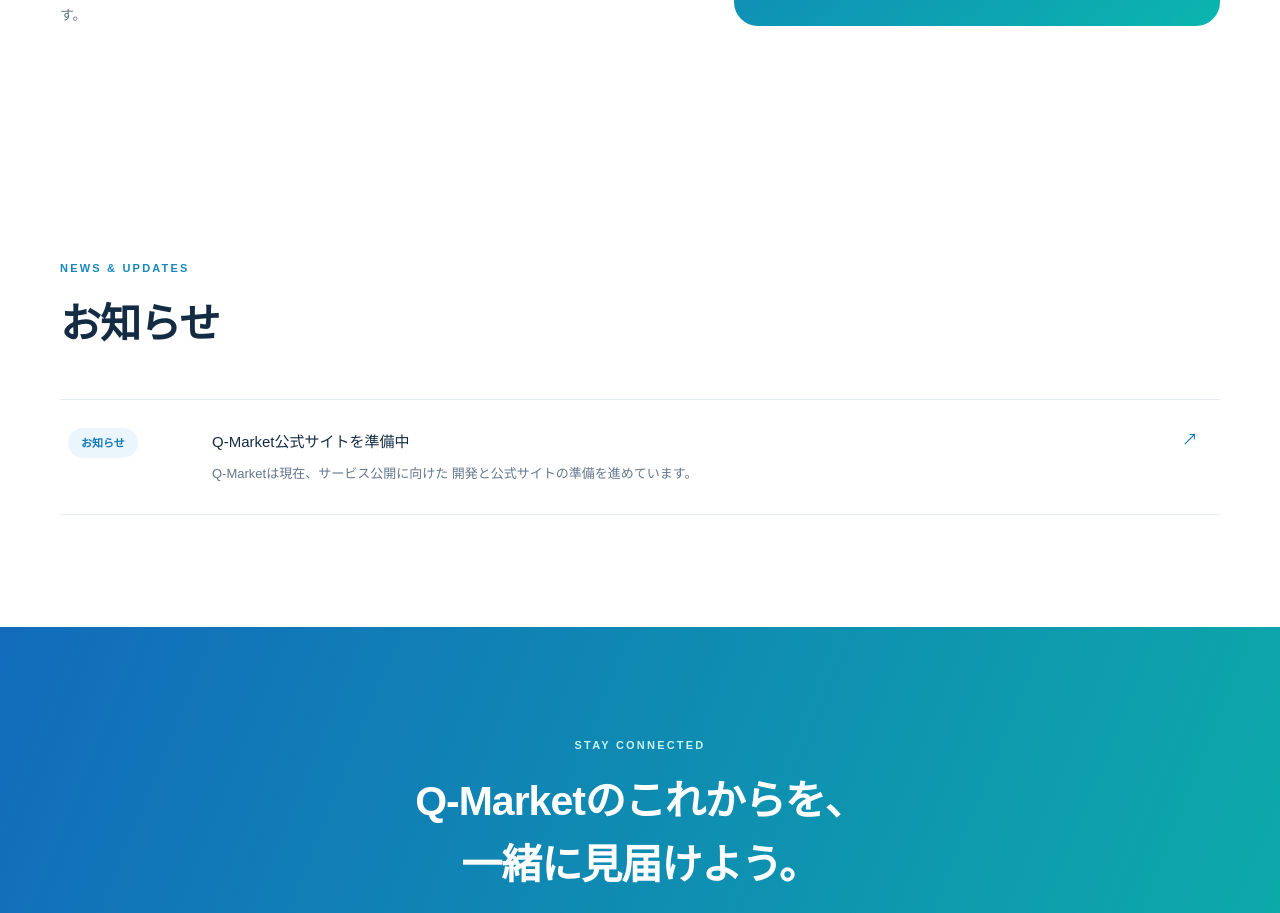
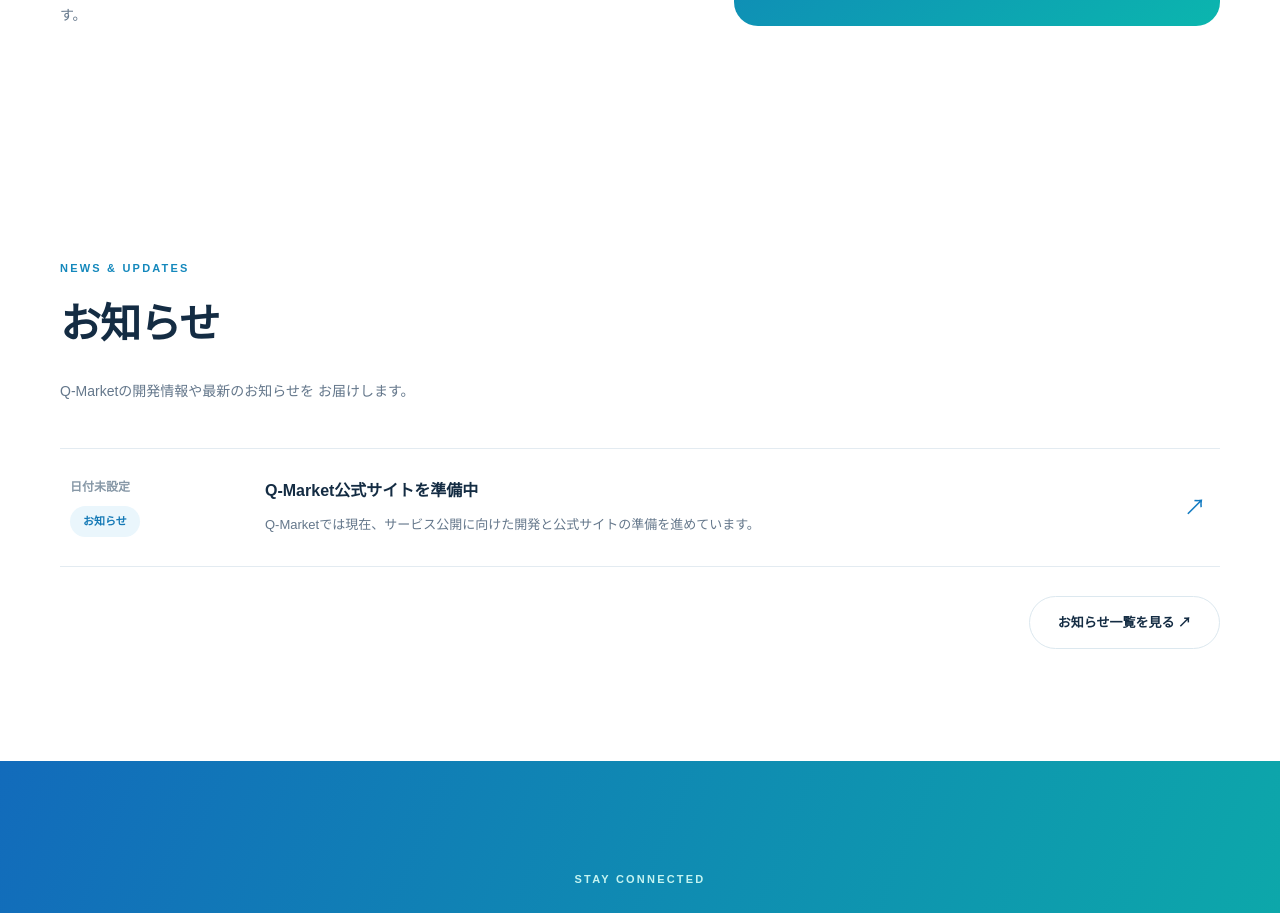
Before and after one commit to yuki0602666/q-market-website, a Next.js app: page / in a window 1280 px wide. Shown: the part 4167-5080 px from the top of the page. Built offline with nearby package versions, Linux system fonts and the light colour scheme.

Commit message:
Connect homepage news to news data

```diff
--- /dev/null
+++ b/app/home-news.css
@@ -0,0 +1,93 @@
+
+.home-news-list {
+  border-top: 1px solid #e3ebf1;
+}
+
+.home-news-item {
+  display: grid;
+  grid-template-columns: 170px minmax(0, 1fr) 30px;
+  align-items: center;
+  gap: 25px;
+  padding: 28px 10px;
+  border-bottom: 1px solid #e3ebf1;
+  transition: background 0.2s, padding 0.2s;
+}
+
+.home-news-item:hover {
+  background: #f7fbfd;
+  padding-left: 20px;
+  padding-right: 20px;
+}
+
+.home-news-meta {
+  display: flex;
+  flex-direction: column;
+  align-items: flex-start;
+  gap: 10px;
+}
+
+.home-news-date {
+  font-size: 12px;
+  font-weight: 700;
+  color: #8798a7;
+}
+
+.home-news-content h3 {
+  font-size: 16px;
+  font-weight: 800;
+  line-height: 1.7;
+  color: #142c43;
+  margin: 0 0 9px;
+}
+
+.home-news-content p {
+  font-size: 13px;
+  line-height: 1.9;
+  color: #64778b;
+  margin: 0;
+}
+
+.home-news-arrow {
+  font-size: 22px;
+  color: #137bc2;
+  text-align: center;
+}
+
+.home-news-more {
+  display: flex;
+  justify-content: flex-end;
+  margin-top: 29px;
+}
+
+.home-news-empty {
+  color: #64778b;
+  font-size: 14px;
+  padding: 35px 10px;
+}
+
+@media (max-width: 720px) {
+  .home-news-item {
+    grid-template-columns: 1fr 25px;
+    gap: 12px;
+    padding: 24px 5px;
+  }
+
+  .home-news-meta {
+    grid-column: 1 / -1;
+    flex-direction: row;
+    align-items: center;
+    gap: 12px;
+  }
+
+  .home-news-content h3 {
+    font-size: 14px;
+  }
+
+  .home-news-content p {
+    font-size: 12px;
+  }
+
+  .home-news-more {
+    justify-content: center;
+  }
+}
--- a/app/page.tsx
+++ b/app/page.tsx
@@ -1,3 +1,5 @@
+import HomeNews from "@/components/HomeNews";
+import "./home-news.css";
 
 const features = [
   {
@@ -91,6 +93,7 @@
               Q-Marketについて
               <span aria-hidden="true">↗</span>
             </a>
+
             <a
               href="https://www.instagram.com/qmarket_campus/"
               target="_blank"
@@ -116,11 +119,13 @@
             <span className="section-label">
               ABOUT Q-MARKET
             </span>
+
             <h2>
               九大生の「もったいない」を、
               <br />
               次の「ほしい」へ。
             </h2>
+
             <p>
               引っ越しや卒業、授業やサークル活動。
               学生生活の中で、必要なモノは変わっていきます。
@@ -173,9 +178,11 @@
                 <span className="feature-number">
                   {feature.number}
                 </span>
+
                 <div className="feature-icon">
                   {feature.icon}
                 </div>
+
                 <h3>{feature.title}</h3>
                 <p>{feature.description}</p>
               </article>
@@ -190,9 +197,11 @@
             <span className="section-label">
               CATEGORIES
             </span>
+
             <h2>
               学生生活に必要なモノを、もっと身近に。
             </h2>
+
             <p>
               Q-Marketで取り扱いを検討している
               カテゴリーです。
@@ -232,7 +241,9 @@
             <span className="section-label">
               HOW IT WORKS
             </span>
+
             <h2>利用の流れ</h2>
+
             <p>
               Q-Marketでは、次のような取引体験を
               想定しています。
@@ -270,6 +281,7 @@
             <span className="section-label">
               WHO WE ARE
             </span>
+
             <h2>
               九大生の手で、
               <br />
@@ -282,6 +294,7 @@
               学生生活の中で生まれる課題に向き合い、
               身近なところから新しい仕組みをつくっていきます。
             </p>
+
             <p>
               学生団体としての活動を出発点に、
               継続的に価値を届けられる事業への成長を
@@ -299,35 +312,7 @@
         </div>
       </section>
 
-      <section id="news" className="section news-section">
-        <div className="container">
-          <div className="section-heading">
-            <span className="section-label">
-              NEWS & UPDATES
-            </span>
-            <h2>お知らせ</h2>
-          </div>
-
-          <div className="news-item">
-            <span className="news-tag">お知らせ</span>
-
-            <div>
-              <h3>Q-Market公式サイトを準備中</h3>
-              <p>
-                Q-Marketは現在、サービス公開に向けた
-                開発と公式サイトの準備を進めています。
-              </p>
-            </div>
-
-            <span
-              className="news-arrow"
-              aria-hidden="true"
-            >
-              ↗
-            </span>
-          </div>
-        </div>
-      </section>
+      <HomeNews />
 
       <section id="contact" className="contact-section">
         <div className="container contact-inner">
--- /dev/null
+++ b/components/HomeNews.tsx
@@ -0,0 +1,74 @@
+
+import Link from "next/link";
+import {
+  newsArticles,
+  formatNewsDate,
+} from "@/data/news";
+
+export default function HomeNews() {
+  const latestArticles = [...newsArticles]
+    .sort((a, b) =>
+      (b.date ?? "").localeCompare(a.date ?? "")
+    )
+    .slice(0, 3);
+
+  return (
+    <section id="news" className="section news-section">
+      <div className="container">
+        <div className="section-heading">
+          <span className="section-label">
+            NEWS & UPDATES
+          </span>
+          <h2>お知らせ</h2>
+          <p>
+            Q-Marketの開発情報や最新のお知らせを
+            お届けします。
+          </p>
+        </div>
+
+        <div className="home-news-list">
+          {latestArticles.length === 0 ? (
+            <p className="home-news-empty">
+              現在、お知らせはありません。
+            </p>
+          ) : (
+            latestArticles.map((article) => (
+              <Link
+                key={article.slug}
+                href={`/news/${article.slug}`}
+                className="home-news-item"
+              >
+                <div className="home-news-meta">
+                  <span className="home-news-date">
+                    {formatNewsDate(article.date)}
+                  </span>
+                  <span className="news-tag">
+                    {article.category}
+                  </span>
+                </div>
+
+                <div className="home-news-content">
+                  <h3>{article.title}</h3>
+                  <p>{article.summary}</p>
+                </div>
+
+                <span
+                  className="home-news-arrow"
+                  aria-hidden="true"
+                >
+                  ↗
+                </span>
+              </Link>
+            ))
+          )}
+        </div>
+
+        <div className="home-news-more">
+          <Link href="/news" className="button button-secondary">
+            お知らせ一覧を見る ↗
+          </Link>
+        </div>
+      </div>
+    </section>
+  );
+}
```
